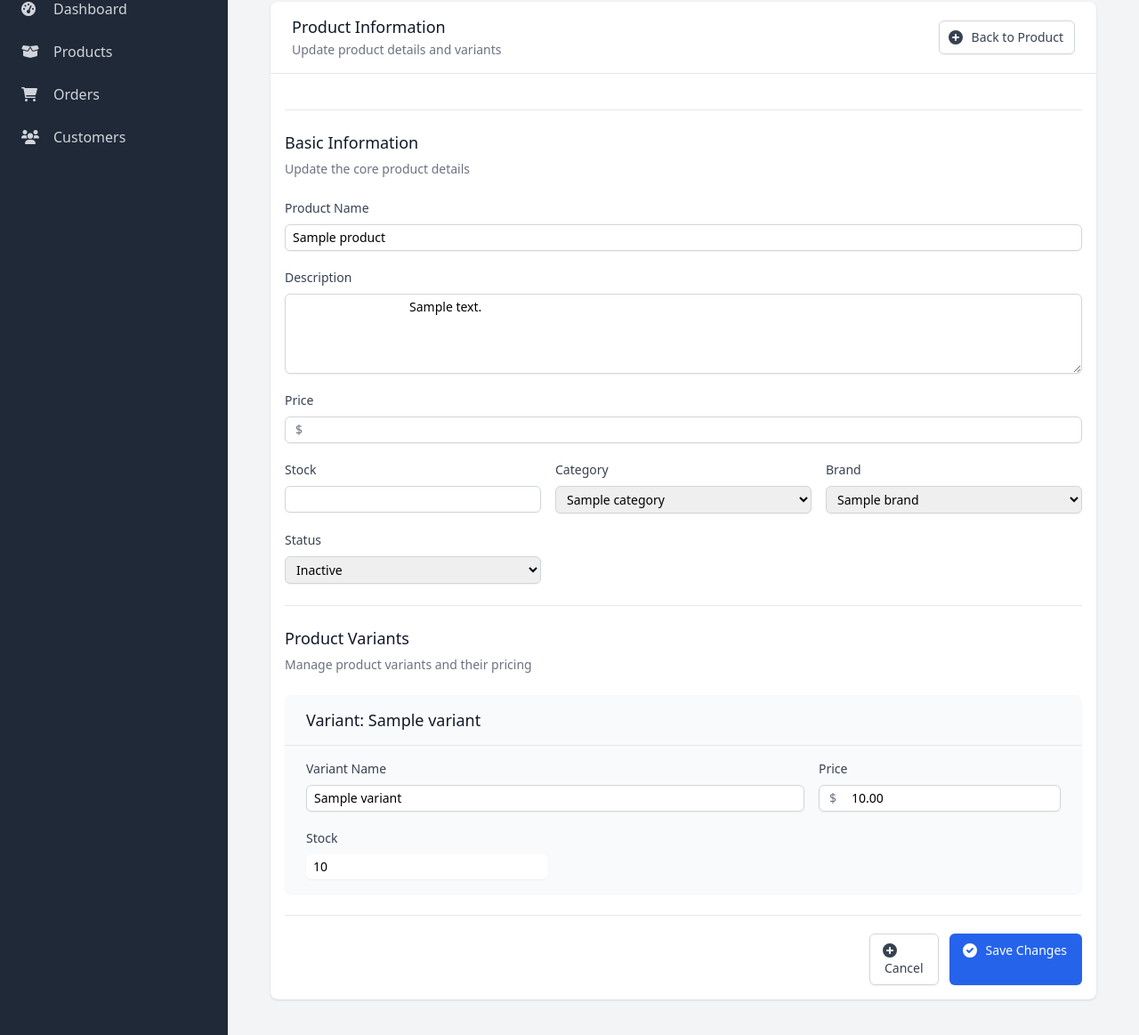
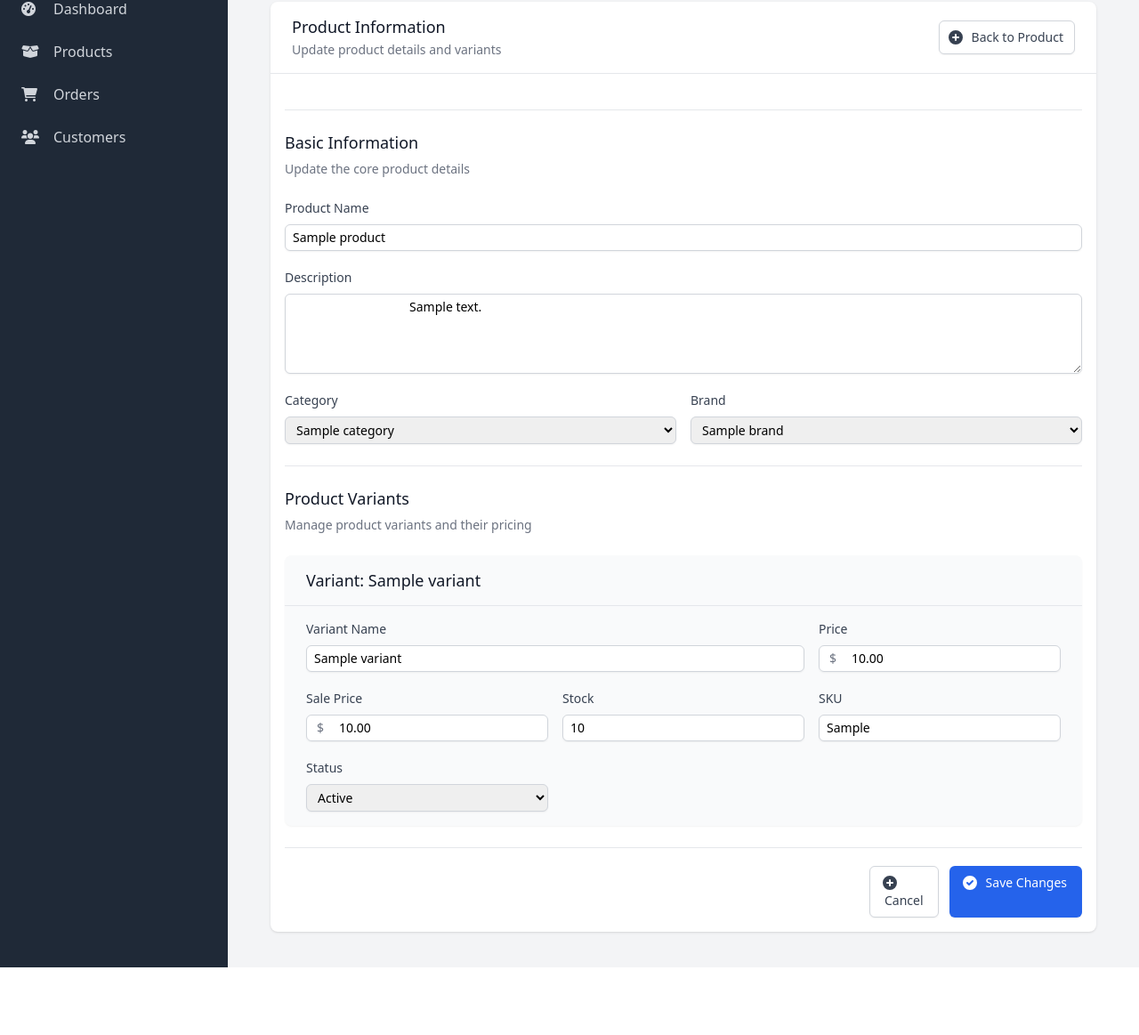
Before and after one commit to mahimsafa/django-grocery, a Django app: page /products/1/edit/ in a window 1280 px wide. Shown: the part 102-1265 px from the top of the page at 89% size. After the commit the page ends 1189 px from the top, so only its background shows below. Run offline with Django 5.2, Linux system fonts and the light colour scheme; a user stored in the database is signed in; tables that the repository leaves empty hold one stand-in row (values such as "Sample post"); some libraries are stand-ins or nearby versions.

Commit message:
refact: Enhance product edit form and variant updates

```diff
--- a/custom_admin/templates/admin/product_edit.html
+++ b/custom_admin/templates/admin/product_edit.html
@@ -37,7 +37,7 @@
                             <div class="mt-2">
                                 <input type="text" name="name" id="name"
                                        value="{{ product.name }}"
-                                       class="block w-full rounded-md outline-none border border-gray-300 shadow-sm focus:border-blue-500  sm:text-sm px-2 py-1">
+                                       class="block w-full rounded-md outline-none border border-gray-300 shadow-sm focus:border-blue-500 sm:text-sm px-2 py-1">
                             </div>
                         </div>
 
@@ -51,30 +51,7 @@
                             </div>
                         </div>
 
-                        <div class="sm:col-span-6">
-                            <label for="price" class="block text-sm font-medium text-gray-700">Price</label>
-                            <div class="mt-2">
-                                <div class="relative rounded-md shadow-sm">
-                                    <div class="absolute inset-y-0 left-0 pl-3 flex items-center pointer-events-none">
-                                        <span class="text-gray-500 sm:text-sm">$</span>
-                                    </div>
-                                    <input type="number" step="0.01" name="price" id="price"
-                                           value="{{ product.price }}"
-                                           class="block w-full pl-9 pr-12 sm:text-sm outline-none border border-gray-300 rounded-md focus:border-blue-500 px-2 py-1">
-                                </div>
-                            </div>
-                        </div>
-
-                        <div class="sm:col-span-2">
-                            <label for="stock" class="block text-sm font-medium text-gray-700">Stock</label>
-                            <div class="mt-2">
-                                <input type="number" name="stock" id="stock"
-                                       value="{{ product.stock }}"
-                                       class="block w-full rounded-md outline-none border border-gray-300 shadow-sm focus:border-blue-500 sm:text-sm px-2 py-1">
-                            </div>
-                        </div>
-
-                        <div class="sm:col-span-2">
+                        <div class="sm:col-span-3">
                             <label class="block text-sm font-medium text-gray-700">Category</label>
                             <div class="mt-2">
                                 <select name="category" id="category"
@@ -89,7 +66,7 @@
                             </div>
                         </div>
 
-                        <div class="sm:col-span-2">
+                        <div class="sm:col-span-3">
                             <label class="block text-sm font-medium text-gray-700">Brand</label>
                             <div class="mt-2">
                                 <select name="brand" id="brand"
@@ -100,17 +77,6 @@
                                         {{ brand.name }}
                                     </option>
                                     {% endfor %}
-                                </select>
-                            </div>
-                        </div>
-
-                        <div class="sm:col-span-2">
-                            <label class="block text-sm font-medium text-gray-700">Status</label>
-                            <div class="mt-2">
-                                <select name="is_active" id="is_active"
-                                        class="block w-full rounded-md outline-none border border-gray-300 shadow-sm focus:border-blue-500 sm:text-sm px-2 py-1">
-                                    <option value="True" {% if product.is_active %}selected{% endif %}>Active</option>
-                                    <option value="False" {% if not product.is_active %}selected{% endif %}>Inactive</option>
                                 </select>
                             </div>
                         </div>
@@ -158,11 +124,45 @@
                                         </div>
 
                                         <div class="sm:col-span-2">
+                                            <label class="block text-sm font-medium text-gray-700">Sale Price</label>
+                                            <div class="mt-2">
+                                                <div class="relative rounded-md shadow-sm">
+                                                    <div class="absolute inset-y-0 left-0 pl-3 flex items-center pointer-events-none">
+                                                        <span class="text-gray-500 sm:text-sm">$</span>
+                                                    </div>
+                                                    <input type="number" step="0.01" name="variant_sale_price_{{ variant.id }}"
+                                                           value="{{ variant.sale_price }}"
+                                                           class="block w-full pl-9 pr-12 sm:text-sm outline-none border border-gray-300 rounded-md focus:border-blue-500 px-2 py-1">
+                                                </div>
+                                            </div>
+                                        </div>
+
+                                        <div class="sm:col-span-2">
                                             <label class="block text-sm font-medium text-gray-700">Stock</label>
                                             <div class="mt-2">
                                                 <input type="number" name="variant_stock_{{ variant.id }}"
                                                        value="{{ variant.stock }}"
-                                                       class="block w-full rounded-md border-gray-300 shadow-sm focus:border-blue-500 focus:ring-blue-500 sm:text-sm px-2 py-1">
+                                                       class="block w-full rounded-md outline-none border border-gray-300 shadow-sm focus:border-blue-500 sm:text-sm px-2 py-1">
+                                            </div>
+                                        </div>
+
+                                        <div class="sm:col-span-2">
+                                            <label class="block text-sm font-medium text-gray-700">SKU</label>
+                                            <div class="mt-2">
+                                                <input type="text" name="variant_sku_{{ variant.id }}"
+                                                       value="{{ variant.sku }}"
+                                                       class="block w-full rounded-md outline-none border border-gray-300 shadow-sm focus:border-blue-500 sm:text-sm px-2 py-1">
+                                            </div>
+                                        </div>
+
+                                        <div class="sm:col-span-2">
+                                            <label class="block text-sm font-medium text-gray-700">Status</label>
+                                            <div class="mt-2">
+                                                <select name="variant_is_active_{{ variant.id }}"
+                                                        class="block w-full rounded-md outline-none border border-gray-300 shadow-sm focus:border-blue-500 sm:text-sm px-2 py-1">
+                                                    <option value="True" {% if variant.is_active %}selected{% endif %}>Active</option>
+                                                    <option value="False" {% if not variant.is_active %}selected{% endif %}>Inactive</option>
+                                                </select>
                                             </div>
                                         </div>
                                     </div>
--- a/custom_admin/views.py
+++ b/custom_admin/views.py
@@ -283,51 +283,35 @@
 
 @login_required
 def admin_product_edit(request, product_id):
-    """Admin product edit view"""
     if not request.user.is_staff:
         return redirect('custom_admin:admin_login')
-
     product = get_object_or_404(Product, id=product_id)
-
     if request.method == 'POST':
-        # Handle form submission
         product.name = request.POST.get('name', product.name)
-        product.sku = request.POST.get('sku', product.sku)
         product.description = request.POST.get('description', product.description)
-        product.price = Decimal(request.POST.get('price', product.price))
-        product.stock = int(request.POST.get('stock', product.stock))
-        product.is_active = bool(request.POST.get('is_active', product.is_active))
+        product.brand_id = request.POST.get('brand', product.brand_id)
         product.category_id = request.POST.get('category', product.category_id)
-        product.brand_id = request.POST.get('brand', product.brand_id)
-
-        # Save the product
         product.save()
-
-        # Handle variant updates
         for variant_id in request.POST.getlist('variant_ids'):
             variant = get_object_or_404(Variant, id=variant_id, product=product)
             variant.name = request.POST.get(f'variant_name_{variant_id}', variant.name)
             variant.price = Decimal(request.POST.get(f'variant_price_{variant_id}', variant.price))
+            variant.sale_price = Decimal(request.POST.get(f'variant_sale_price_{variant_id}', variant.sale_price))
             variant.stock = int(request.POST.get(f'variant_stock_{variant_id}', variant.stock))
+            variant.sku = request.POST.get(f'variant_sku_{variant_id}', variant.sku)
+            variant.is_active = bool(request.POST.get(f'variant_is_active_{variant_id}', variant.is_active))
             variant.save()
-
         messages.success(request, 'Product updated successfully')
         return redirect('custom_admin:admin_product_detail', product_id=product_id)
-
-    # Get all categories and brands for dropdowns
     categories = Category.objects.all()
     brands = Brand.objects.all()
-
-    # Get variants with their current values
     variants = Variant.objects.filter(product=product).select_related('product')
-
     context = {
         'product': product,
         'categories': categories,
         'brands': brands,
         'variants': variants,
     }
-
     return render(request, 'admin/product_edit.html', context)
 
 @login_required
```
